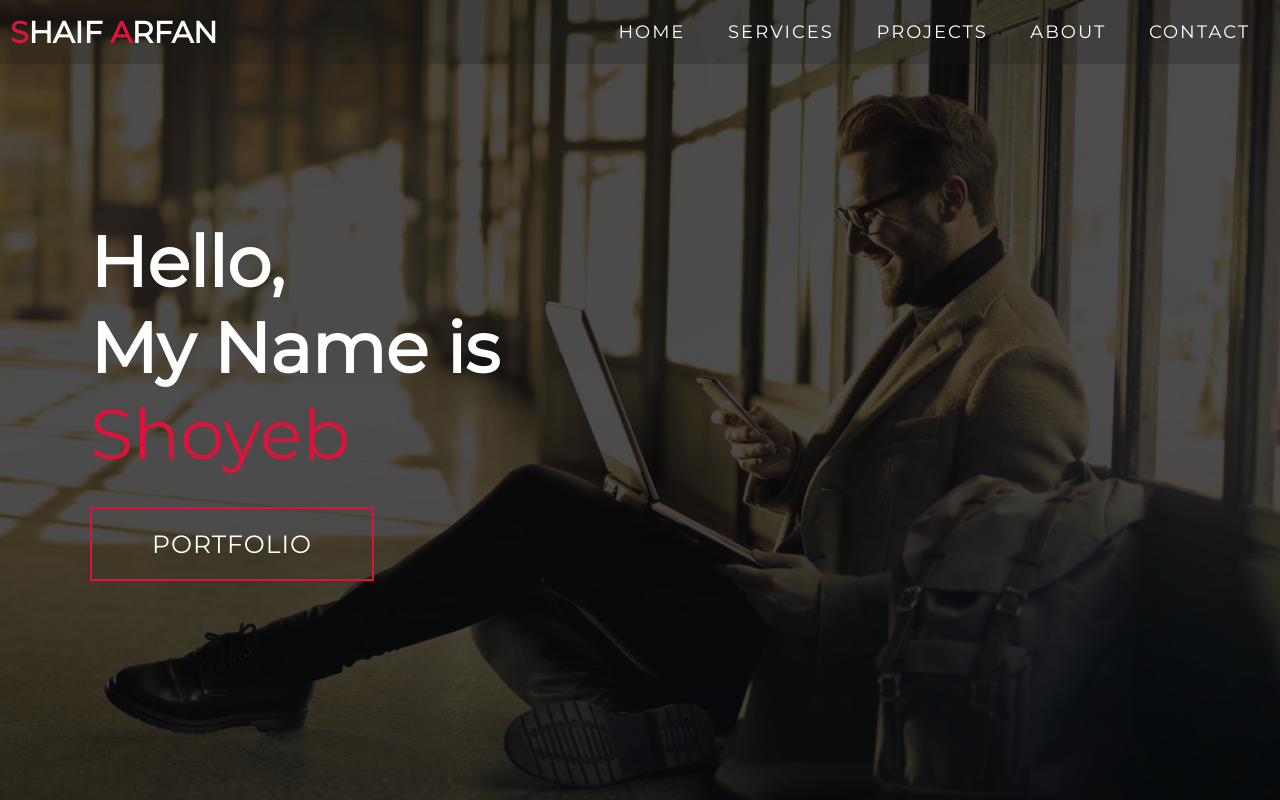
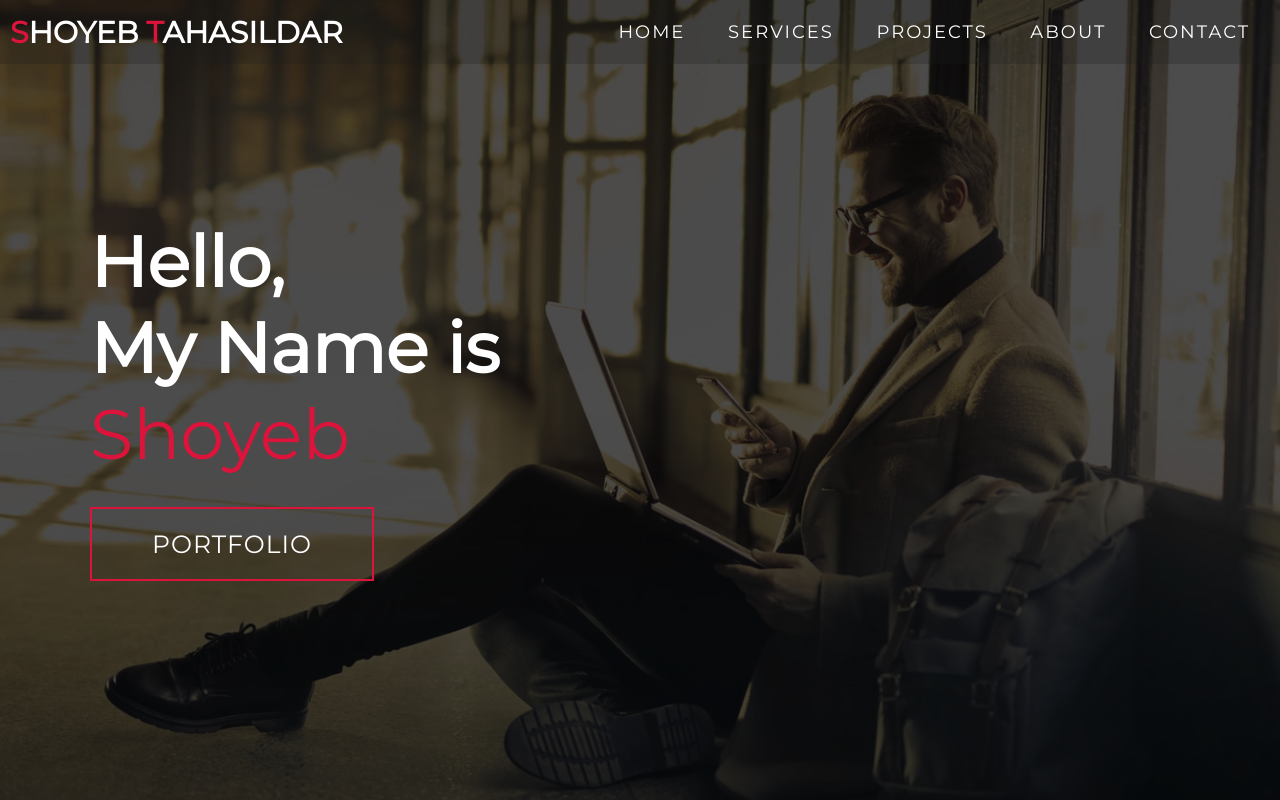
Before and after one commit to Shoyeb-Tahasildar/clg_assignment, a plain HTML site: page index.html in a window 1280 px wide. Shown: the top 800 px of the page. Drawn offline with Linux system fonts and the light colour scheme.

Commit message:
Update index.html

```diff
--- a/index.html
+++ b/index.html
@@ -15,7 +15,7 @@
       <div class="nav-bar">
         <div class="brand">
           <a href="#hero">
-            <h1><span>S</span>haif <span>A</span>rfan</h1>
+            <h1><span>S</span>hoyeb <span>T</span>ahasildar</h1>
           </a>
         </div>
         <div class="nav-list">
```
